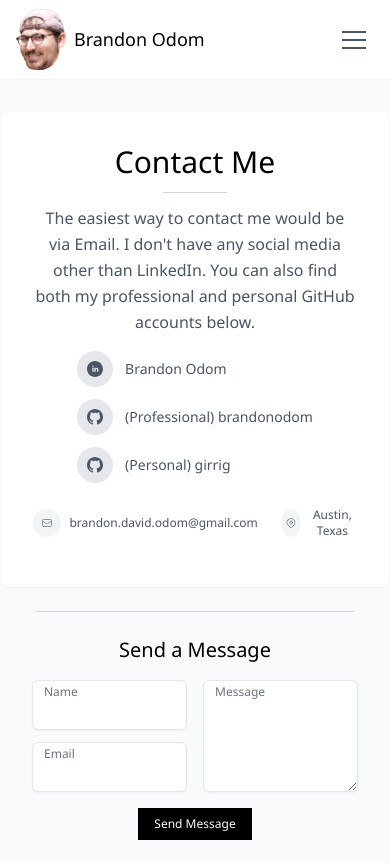
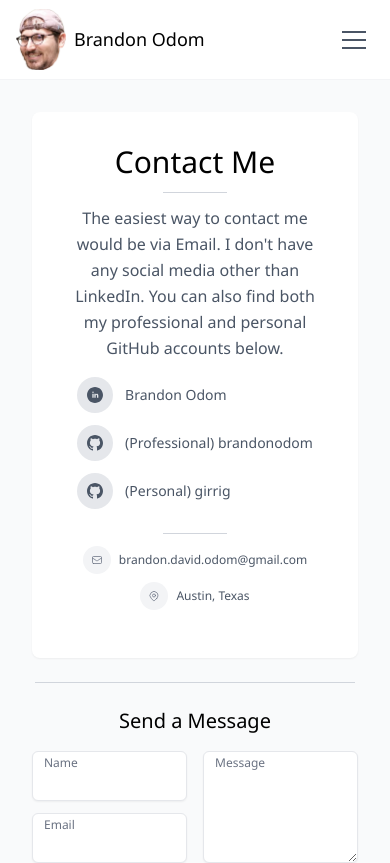
Before and after one commit to girrig/brandonodom.com, a Next.js app in the folder brandonodom.com/: page /contact in a window 390 px wide. Shown: the top 863 px of the page. Built offline with nearby package versions, Linux system fonts and the light colour scheme.

Commit message:
Made the contact me info box more mobile friendly
Added a small divider in the contact me info box

```diff
--- a/brandonodom.com/app/(root)/contact/page.tsx
+++ b/brandonodom.com/app/(root)/contact/page.tsx
@@ -95,9 +95,11 @@ const page = () => {
               </div>
             </div>
 
-            <div className="flex justify-center gap-6 mb-4">
+            <div className="h-px w-16 bg-gray-300 mb-3 mx-auto"></div>
+
+            <div className="flex flex-col sm:flex-row justify-center sm:gap-6 mb-4">
               {/* Email Link */}
-              <div className="flex items-center justify-center">
+              <div className="flex items-center justify-center mb-2 sm:mb-0">
                 <a
                   href="mailto:brandon.david.odom@gmail.com"
                   className="flex items-center group"
```
